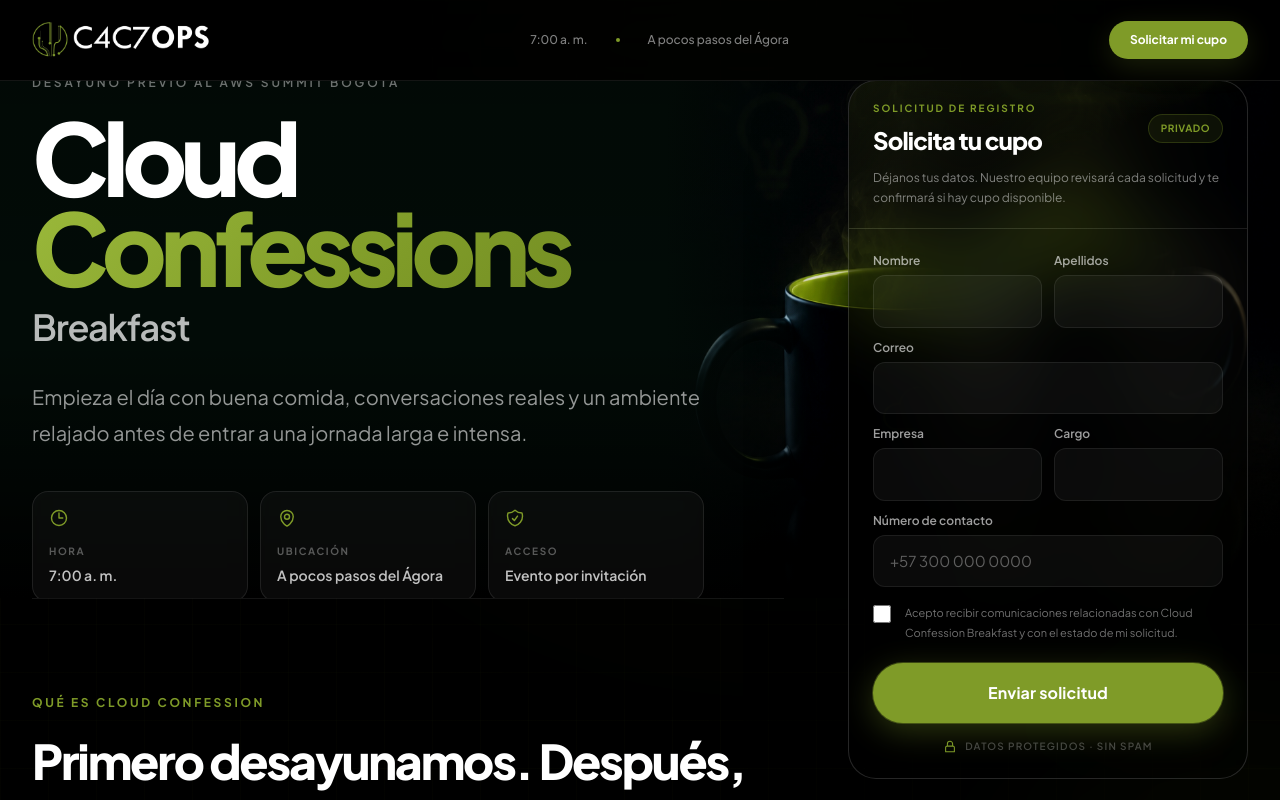
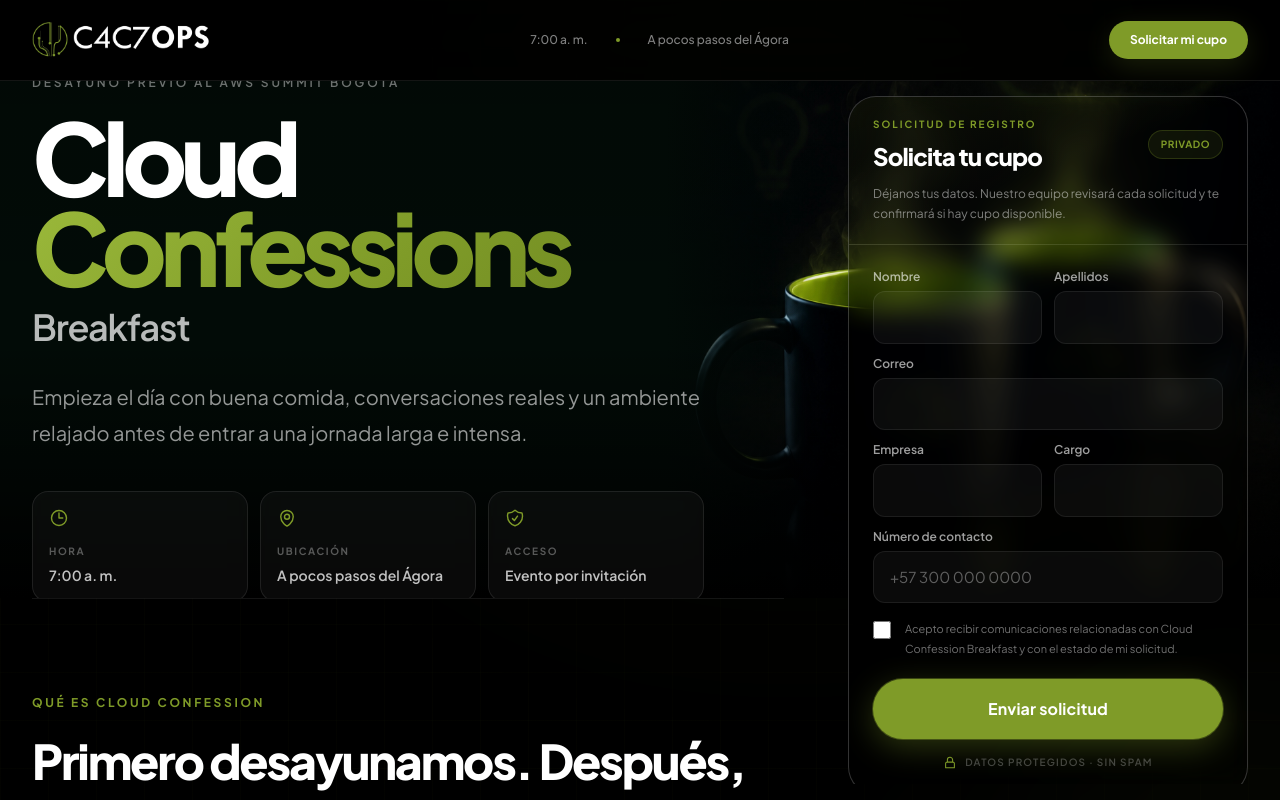
Before and after one commit to KarollGuti18-hub/cactus-event-flow, a Next.js app: page /cloud-confessions in a window 1280 px wide. Shown: the top 800 px of the page. Built offline with nearby package versions, Linux system fonts and the light colour scheme.

Commit message:
Fijar formulario transparente durante el scroll.
Co-authored-by: Cursor <cursoragent@cursor.com>

```diff
--- a/components/cloud-confessions/CloudConfessionsLanding.tsx
+++ b/components/cloud-confessions/CloudConfessionsLanding.tsx
@@ -393,10 +393,10 @@ export default function CloudConfessionsLanding() {
 
         <aside
           id="registro"
-          className="section-anchor relative z-20 mb-20 self-start lg:absolute lg:bottom-0 lg:right-8 lg:top-20 lg:mb-0 lg:w-[25rem]"
+          className="section-anchor relative z-20 mb-20 self-start lg:fixed lg:right-8 lg:top-24 lg:mb-0 lg:w-[25rem] lg:max-h-[calc(100svh-7rem)] lg:overflow-y-auto 2xl:right-[calc((100vw-80rem)/2+2rem)]"
         >
-          <div className="overflow-hidden rounded-[1.75rem] border border-white/15 bg-black/25 shadow-[0_30px_100px_rgba(0,0,0,0.3)] backdrop-blur-2xl lg:sticky lg:top-20 lg:max-h-[calc(100svh-5rem)] lg:overflow-y-auto">
-            <div className="border-b border-white/10 bg-gradient-to-br from-cactus-green/10 via-transparent to-transparent px-6 py-5">
+          <div className="overflow-hidden rounded-[1.75rem] border border-white/20 bg-black/15 shadow-[0_30px_100px_rgba(0,0,0,0.25)] backdrop-blur-md">
+            <div className="border-b border-white/10 bg-gradient-to-br from-cactus-green/8 via-transparent to-transparent px-6 py-5">
               <div className="flex items-center justify-between gap-4">
                 <div>
                   <p className="text-[10px] font-bold uppercase tracking-[0.2em] text-cactus-green">
```
